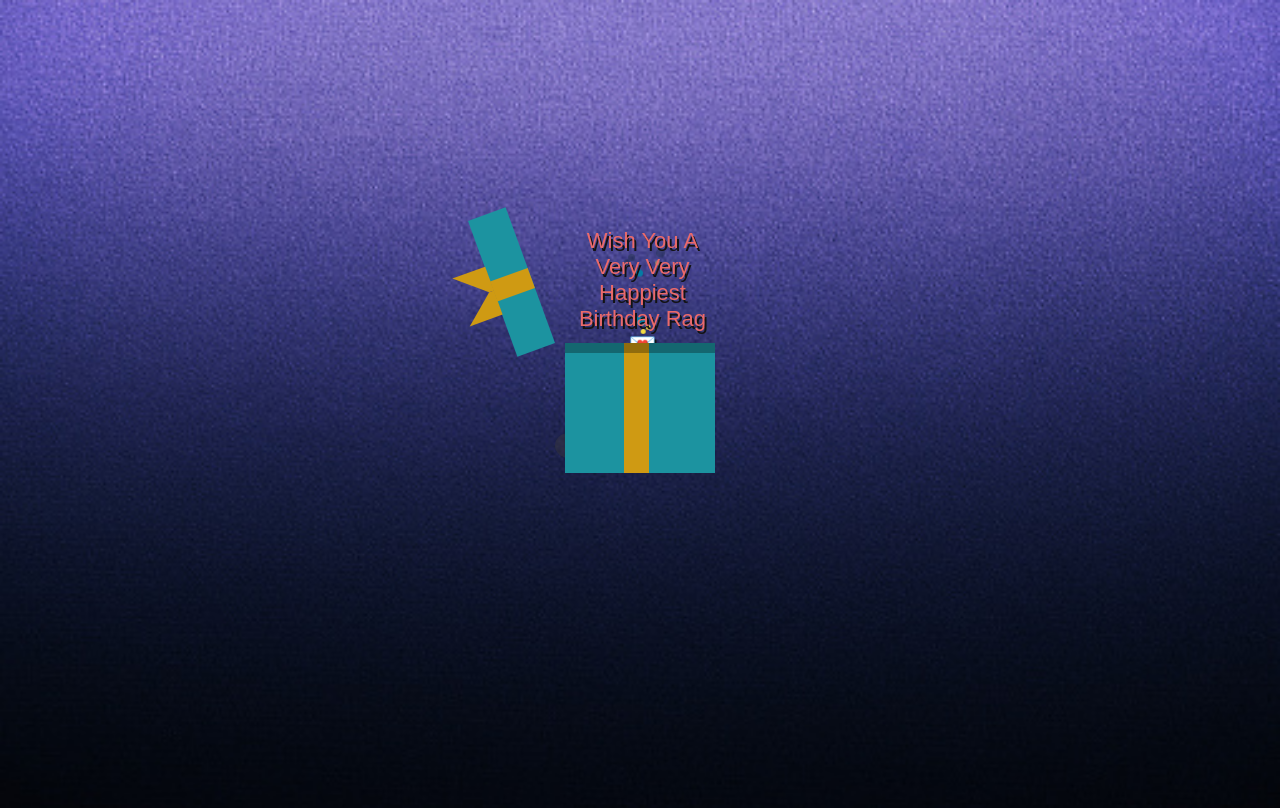
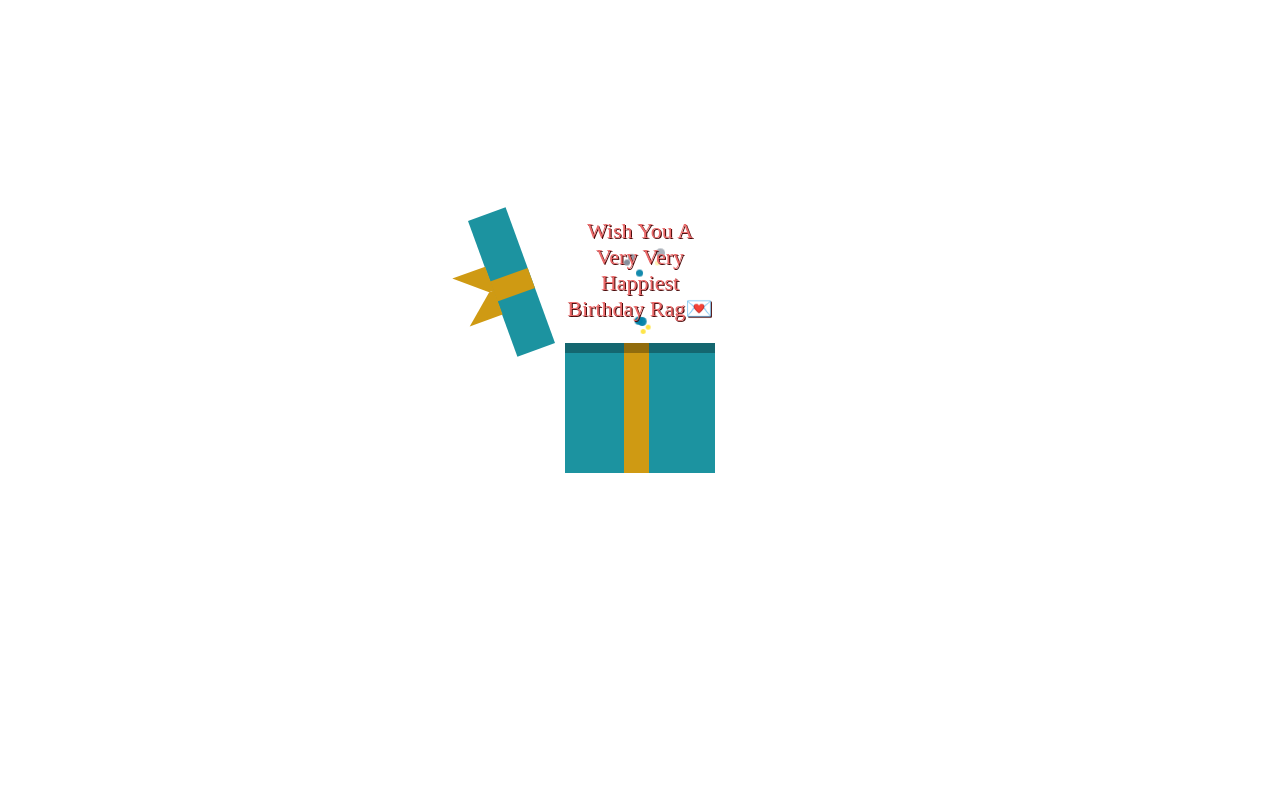
Before and after one commit to himanshu40302/My-Web-App, a plain HTML site: page index.html in a window 1280 px wide. Both pictures are taken after a click on the label 640 px from the left and 323 px from the top of the page. Drawn offline with Linux system fonts and the light colour scheme.

Commit message:
Update style.css

```diff
--- a/style.css
+++ b/style.css
@@ -2,9 +2,9 @@ body {
     display: flex;
     justify-content: center;
     align-items: center;
-    background-image: url(img.jpg);
+    /* background-image: url(img.jpg);
     background-repeat: no-repeat;
-    background-size: cover;
+    background-size: cover; */
     height:100vh;
   }
 
@@ -20,7 +20,7 @@ body {
     border-radius:50%;
     background-color: rgba(63, 59, 59, 0.4);
     top:90px;
-    left:-10px;
+
   }
 
   input#click {
@@ -60,7 +60,7 @@ body {
     top:-40px;
     left:-10px;
     transform-origin: bottom left;
-    transition: .3s;
+    transition: .8s;
     cursor: pointer;
   }
 
@@ -93,18 +93,17 @@ body {
 
   .wishes {
     position: absolute;
-    transition: 0.99s;text-shadow: 2px 3px rgb(19, 19, 19);
-    font-family: fantasy;
+    transition: 0.99s;text-shadow: 1px 1px rgb(74, 9, 9);
     font-weight: 500;
     color: #eb6a6a;
     font-size: 22px;
-    text-align: center;
+    text-align:center;
     z-index:-1;
-    left:5px;
+
   }
 
   #click:checked ~ .wishes {
-    transform: translateY(-115px);
+    transform: translateY(-125px);
   }
 
   #click:checked ~ .sparkles {
```
